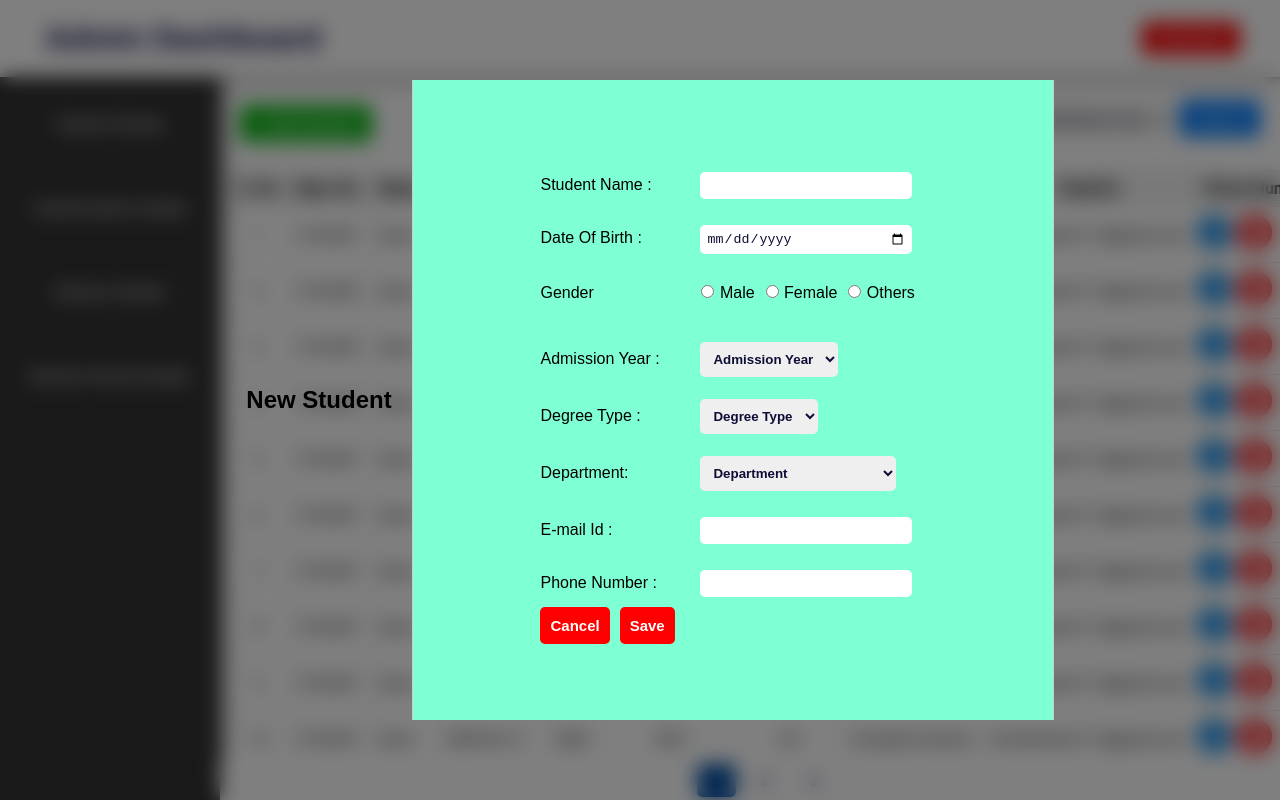
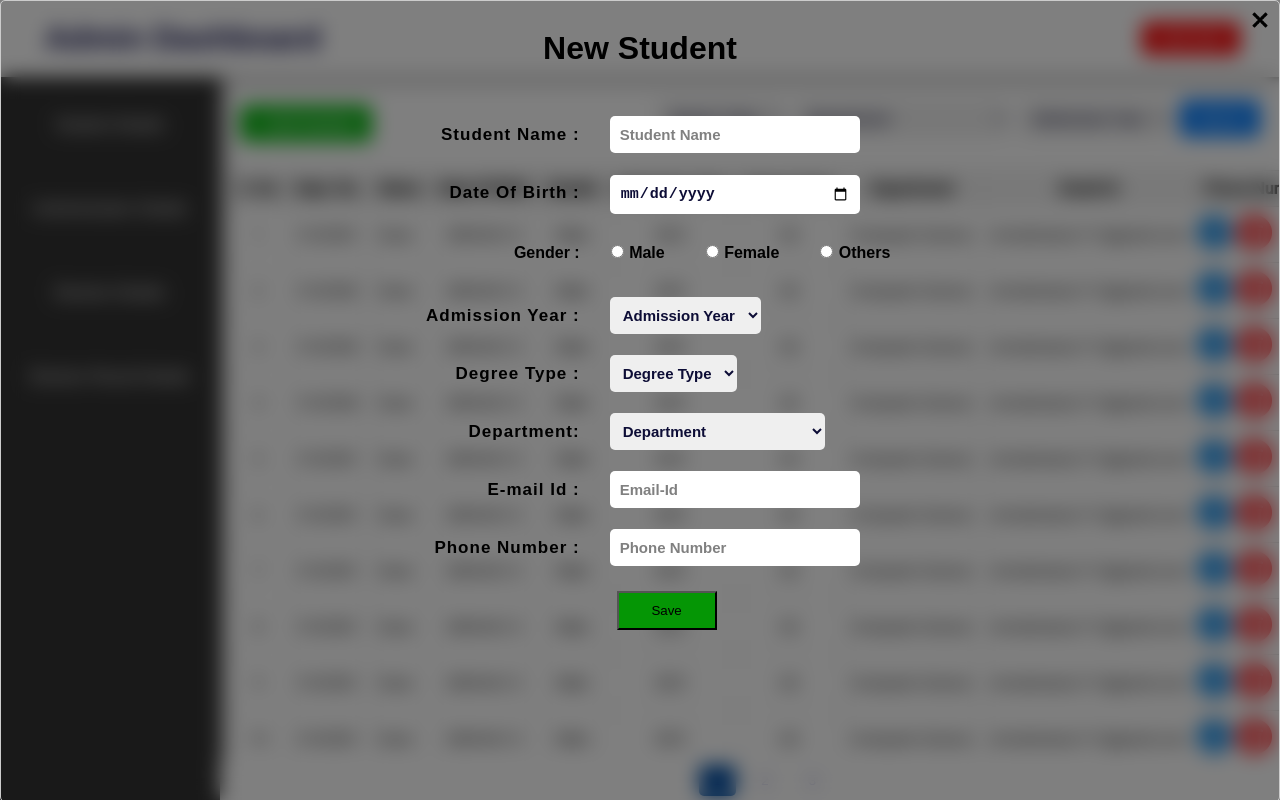
Before and after one commit to nirmalisrael/cvs-app, an Angular app: page /admin-page/student-editor in a window 1280 px wide. Both pictures are taken after a click on the button "+ Add Student". Shown: the top 800 px of the page. Built offline with nearby package versions, Linux system fonts and the light colour scheme.

Commit message:
finished student editor form lab pc

```diff
--- a/src/app/_module/student/_component/student-editor/student-editor.component.css
+++ b/src/app/_module/student/_component/student-editor/student-editor.component.css
@@ -36,7 +36,7 @@ body {
     text-shadow: 0px 0px 3px rgb(97, 97, 97);;
 }
 
-button {
+.top-navbar button {
     color: white;
     background-color: red;
     border: none;
@@ -119,6 +119,7 @@ button:hover {
     transition: background-color 0.3s;
     margin-left: 240px;
     margin-right: 20px;
+    border: none;
 }
 .add-student-btn:hover {
     background-color: rgb(4, 158, 12);
@@ -211,8 +212,11 @@ td:last-child {
   }
 
   td:last-child button {
+    border: none;
     position: relative; /* Adjust button position within the sticky column */
     z-index: 3; /* Ensure the buttons are above the sticky column */
+    transition: box-shadow 0.3s;
+
   }
 
 
@@ -313,24 +317,48 @@ td:last-child {
 }
 
     .confirmation-box {
-    background-color: #fff;
+        background-color: wheat;
+        font-size: 25px;
         padding: 20px;
         border-radius: 8px;
         text-align: center;
+        justify-content: center;
     }
 
     .confirmation-box p {
         margin-bottom: 10px;
         font-weight: bold;
+        color: darkred;
+        padding: 30px;
     }
 
     .confirmation-box button {
-    margin: 10px;
-    margin-bottom: 0;
+        margin: 20px;
+        width: 100px;
+        height: 40px;
+        margin-bottom: 30px;
         padding: 8px 16px;
+        font-size: 15px;
+        background-color: #fff;
         cursor: pointer;
+        border-radius: 5px;
+        transition: box-shadow 0.3s;
+        transition: all 0.3s;
+        border-width: 1px;
+        font-weight: bold;
     }
 
+    .confirmation-box .deleteButton:hover {
+        box-shadow: 0px 0px 10px black;
+        background-color: red;
+        color: white;
+        border: none;
+    }
+    .confirmation-box .cancelButton:hover {
+        box-shadow: 0px 0px 10px black;
+        background-color: lightgreen;
+        border: none;
+    }
 /* Add Student Form Styles */
 .add-student-form {
     position: fixed;
@@ -344,77 +372,95 @@ td:last-child {
     justify-content: center;
     align-items: center;
     z-index: 3;
+    transition: 100000ms;
   }
 
   .scrollable-container {
-    overflow-y: auto;
-    max-height: 80vh;
-    display: flex;
-    align-items: center;
-    justify-content: center;
+
+    height: 100%;
+    width: 100%;
   }
 
   .form-box {
-    text-align: left; /* Align form controls to the left */
+    text-align: left;
+     /* Align form controls to the left */
   }
 
   /* Add some basic styling to the form container */
-.add-student-form h2{
-    text-align: center; /* Adjust the width as needed */
-    margin: auto; /* Center the form on the page */
-}
 
 /* Style the form-box */
 .form-box {
-    width: 600px;
     height: 100vh;
-    padding: 20px;
     border: 1px solid #ccc;
     border-radius: 5px;
     display: flex;
     align-items: center;
     justify-content: center;
-    background-color: aquamarine;
+    /* margin-top: 200px; */
+    position: relative;
 }
-
- h2 {
-    padding: 20px;
-    top: 20px;
+.form-box form {
+    position: fixed;
+    top: 30px;
+}
+ .form-box form h1 {
+    text-align: center;
+    /* font-sizepx; */
+    margin-bottom: 20px;
 }
 
 /* Style labels */
 .form-box #label {
     display: inline-block;
-    width: 150px;
-    text-align: left;
-    margin-right: 10px;
+    width: 200px;
+    text-align: right;
+    margin-right: 30px;
     margin-top: 20px;
     margin-bottom: 10px;
+    font-size: 17px;
+    font-weight: bold;
+    letter-spacing: 1px;
 }
 
-.form-box #lable:hover {
-    border: none;
-}
+
 
 /* Style input fields */
 .form-box input, select {
-    width: 200px; /* Adjust the width as needed */
-    padding: 6px;
+    width: 230px; /* Adjust the width as needed */
+    padding: 10px;
     margin-bottom: 10px;
     border-width: 1px;
     border: none;
-
+    font-size: 15px;
     border-radius: 5px;
     border-color: black;
     border: none;
     outline: none;
     color: rgb(13, 13, 54);
     transition: box-shadow 0.3s ease;
+    font-weight: bold;
 }
+
+.form-box input:focus, select:focus {
+    box-shadow: 0 0 10px rgb(13, 13, 54);
+}
+.form-box input::placeholder {
+    color: grey;
+}
+
+#defaultOption {
+    color: gray;
+}
+.gender label  {
+    margin-bottom: 0px;
+    margin-left: 30px;
+    font-weight: bold;
+}
+
 
 /* Style radio buttons */
 div[for="gender"] {
-    margin-bottom: 10px;
+    margin-bottom: 0px;
 }
 
 .gender-options {
@@ -430,60 +476,37 @@ div[for="gender"] {
     width: 15px;
 }
 
-.gender-options label{
-    width: 160px;
-
+.gender-options label#genderLable{
+    width: 200px;
+    font-weight: bold;
     margin-top: 20px;
-    margin-bottom: 10px;
+    margin-bottom: 0px;
+    text-align: right;
 }
 /* Style buttons */
-.form-box button {
+.form-box form .save-button {
+    height: fit-content;
+    width: 100px;
     padding: 10px;
-    margin-right: 10px;
+    margin: 15px;
     cursor: pointer;
+    background-color: rgb(5, 150, 5);
+    position: fixed;
+    left: 47%;
 }
 
-/* Clearfix to handle floating elements */
-/* .clearfix::after {
-    content: "";
-    clear: both;
-    display: table;
-} */
 
-/*
- .form-box input,
-  .form-box select {
-    display: inline-block;
-    width: fit-content;
+
+.form-box form img{
+    position: fixed;
+    top: 0;
+    right: 0;
+    width: 20px;
+    /* height: 20px; */
+    cursor: pointer;
     padding: 10px;
-    margin-bottom: 16px;
-    border: 1px solid #ddd;
-    border-radius: 4px;
-    box-sizing: border-box;
 }
 
- .add-student-form .option-picker {
-    display: inline-block;
-    width: fit-content;
-    padding: 10px;
-    margin-bottom: 16px;
-    border: 1px solid #ddd;
-    border-radius: 4px;
-    box-sizing: border-box;
-    appearance: none;
+.form-box form img:hover {
+    box-shadow: 0px 0px 5px #333;
 }
-  .add-student-form button {
-    padding: 12px 24px;
-    margin: 10px;
-    cursor: pointer;
-    background-color: #3498db;
-    color: #fff;
-    border: none;
-    border-radius: 4px;
-    transition: background-color 0.3s ease;
-  }
-
-  button:hover {
-    background-color: #2980b9;
-  }
-   */
--- a/src/app/_module/student/_component/student-editor/student-editor.component.html
+++ b/src/app/_module/student/_component/student-editor/student-editor.component.html
@@ -17,16 +17,19 @@
 
                 </div>
                 <div class="option-container">
-                    <select class="option-picker" id="degreeType" aria-placeholder="Degree Type">
-                        <option value="" disabled selected>Degree Type</option>
+                   <!-- your-component.component.html -->
+                    <select [(ngModel)]="selectedDegreeType" class="option-picker" name="degreeType">
+                        <option [ngValue]="undefined" disabled selected>Degree Type</option>
                         <option *ngFor="let type of degreeTypeOptions" [value]="type">{{ type }}</option>
                     </select>
-                    <select class="option-picker" id="department">
-                        <option value="" disabled selected>Department</option>
+
+
+                    <select class="option-picker" id="department" [(ngModel)]="selectedDepartment">
+                        <option [ngValue]="undefined" disabled selected>Department</option>
                         <option *ngFor="let dept of departmentOptions" [value]="dept">{{ dept }}</option>
                     </select>
-                    <select class="option-picker" id="admissionYear">
-                        <option value="" disabled selected>Admission Year</option>
+                    <select class="option-picker" id="admissionYear"[(ngModel)]="selectedAdmissionYear">
+                        <option [ngValue]="undefined" disabled selected>Admission Year</option>
                         <option value="2021">2021</option>
                         <option value="2022">2022</option>
                         <option value="2023">2023</option>
@@ -68,7 +71,9 @@
                                     <td>{{student.phoneNumber}}</td>
                                     <td  style="text-align: left;"><address>{{student.address}}</address></td>
                                     <td>
-                                        <button class="modify-student-btn"><img src="assets/student-editor/modify.png" alt="del"></button>
+                                        <button class="modify-student-btn" (click)="opentModifyStudentForm(student)">
+                                            <img src="assets/student-editor/modify.png" alt="del">
+                                        </button>
                                         <button class="remove-student-btn" (click)="openDeleteConfirmation(student.deptNo)">
                                             <img src="assets/student-editor/delete.png" alt="modify">
                                         </button>
@@ -93,23 +98,30 @@
             <div class="add-student-form" *ngIf="showAddStudentForm">
 
                 <div class="scrollable-container">
-                    <h2>New Student</h2>
+
                     <div class="form-box">
 
-                        <form (ngSubmit)="submitAddStudentForm()">
+                        <form (ngSubmit)="submitAddStudentForm(studentRequest)">
+                            <h1>{{formHeading}}</h1>
+                            <div *ngIf="showDeptNo">
+                                <label for="deptNo" id="label">Dept. Number : </label>
+                                <input type="text" name="deptNo" placeholder="Dept No" [(ngModel)]="deptNo" id="deptNo" required>
+                            </div>
+                            <br>
                             <label for="studentName" id="label">Student Name : </label>
-                            <input type="text" name="studentName" [(ngModel)]="studentRequest.studentName" id="studentName" required>
+                            <input type="text" name="studentName" placeholder="Student Name" [(ngModel)]="studentRequest.studentName" id="studentName" required>
                             <br>
                             <label for="dateOfBirth"id="label">Date Of Birth : </label>
                             <input type="date" name="dateOfBirth" [(ngModel)]="studentRequest.dateOfBirth" id="dateOfBirth" required>
                             <br>
                             <div class="gender-options">
-                                <label for="gender">Gender</label>
+                                <label for="gender" id="genderLable">Gender : </label>
                                 <div *ngFor="let gender of genderOptions" class="gender">
-                                    <label>
+                                    <label style="font-weight: bold;">
                                         <input
                                             type="radio"
                                             name="gender"
+                                            class="genderInput"
                                             [(ngModel)]="studentRequest.gender"
                                             [value]="gender"
                                         />
@@ -120,33 +132,33 @@
 
                             <br>
                             <label for="admissionYear"id="label">Admission Year : </label>
-                            <select class="option-picker" id="admissionYear">
-                                <option value="" disabled selected>Admission Year</option>
+                            <select class="option-picker" id="admissionYear" [(ngModel)]="studentRequest.admissionYear" name="admissionYear">
+                                <option [ngValue]="undefined"  disabled selected id="defaultOption">Admission Year</option>
                                 <option value="2021">2021</option>
                                 <option value="2022">2022</option>
                                 <option value="2023">2023</option>
                            </select>
                            <br>
                             <label for="degreeType"id="label">Degree Type : </label>
-                            <select class="option-picker" id="degreeType" aria-placeholder="Degree Type">
-                                <option value="" disabled selected>Degree Type</option>
+                            <select class="option-picker" id="degreeType" placeholder="Degree Type" [(ngModel)]="studentRequest.degreeType" name="degreeType">
+                                <option [ngValue]="undefined" disabled selected>Degree Type</option>
                                 <option *ngFor="let type of degreeTypeOptions" [value]="type">{{ type }}</option>
                             </select>
                             <br>
                             <label for="department"id="label">Department: </label>
-                            <select class="option-picker" id="department">
-                                <option value="" disabled selected>Department</option>
+                            <select class="option-picker" id="department" [(ngModel)]="studentRequest.department" name="department">
+                                <option [ngValue]="undefined" disabled selected>Department</option>
                                 <option *ngFor="let dept of departmentOptions" [value]="dept">{{ dept }}</option>
                             </select>
                             <br>
                             <label for="emailId"id="label">E-mail Id : </label>
-                            <input type="email" name="emailId" [(ngModel)]="studentRequest.emailId" id="emailId" required>
+                            <input type="email" placeholder="Email-Id" name="emailId" [(ngModel)]="studentRequest.emailId" id="emailId" required>
                             <br>
                             <label for="phoneNumber"id="label">Phone Number : </label>
-                            <input type="phoneNumber" name="phoneNumber" [(ngModel)]="studentRequest.phoneNumber" id="phoneNumber" required>
+                            <input type="number" placeholder="Phone Number" name="phoneNumber" [(ngModel)]="studentRequest.phoneNumber" id="phoneNumber" required>
                             <br>
-                            <button type="button" (click)="cancelAddStudentForm()">Cancel</button>
-                            <button type="submit">Save</button>
+                            <a (click)="cancelAddStudentForm()"><img src="assets/student-editor/close-icon.png" alt="close-icon"></a>
+                            <button type="submit" class="save-button">{{formButton}}</button>
                         </form>
                     </div>
                 </div>
@@ -155,8 +167,8 @@
             <div class="delete-confirmation" *ngIf="showDeleteConfirmation">
                 <div class="confirmation-box">
                     <p>Are you sure you want to delete this student {{studentDeptNo}}?</p>
-                    <button (click)="cancelDelete()">Cancel</button>
-                    <button (click)="confirmDelete()">Delete</button>
+                    <button (click)="cancelDelete()" class="cancelButton">Cancel</button>
+                    <button (click)="confirmDelete()" class="deleteButton">Delete</button>
                 </div>
             </div>
         </div>
--- a/src/app/_module/student/_component/student-editor/student-editor.component.ts
+++ b/src/app/_module/student/_component/student-editor/student-editor.component.ts
@@ -11,7 +11,8 @@ import { StudentRequest } from '../../_dto/student-request';
   styleUrls: ['./student-editor.component.css']
 })
 export class StudentEditorComponent {
-  degreeTypeOptions: string[] = [];
+
+  degreeTypeOptions = Object.values(DegreeType);
   departmentOptions: string[] = [];
 
   currentPage: number = 1;
@@ -19,12 +20,17 @@ export class StudentEditorComponent {
   pages: number[] = [];
   genderOptions = Object.values(Gender);
 
+  showDeptNo = false;
   showDeleteConfirmation = false;
   studentDeptNo: string = '';
+  formHeading: string = '';
+  formButton: string = '';
+  deptNo?: string;
 
   selectedDateOfBirth?: Date;
   selectedDegreeType?: DegreeType;
   selectedDepartment?: Department;
+  selectedAdmissionYear?: number;
 
   showPagination: boolean = false;
   showAddStudentForm = false;
@@ -90,9 +96,14 @@ export class StudentEditorComponent {
 
   ]
   studentRequest: StudentRequest = new StudentRequest();
+  studentResponse: StudentResponse = new StudentResponse();
+
 
   ngOnInit() {
-    this.populateDegreeTypeOptings();
+    this.studentRequest = {
+      degreeType: undefined // Set an initial value to undefined or a valid DegreeType enum value
+    };
+    // this.populateDegreeTypeOptings();
     this.populateDepartmentOptings();
     this.calculatePages();
     console.log(this.studentList.length)
@@ -142,8 +153,6 @@ export class StudentEditorComponent {
   }
 
   confirmDelete(): void {
-    // this.studentService.removeStudent(this.studentIdToDelete);
-    // this.students = this.studentService.getStudents();
     this.closeDeleteConfirmation();
   }
 
@@ -156,19 +165,35 @@ export class StudentEditorComponent {
   }
 
   openAddStudentForm(): void {
+    this.formHeading = 'New Student';
+    this.formButton = 'Save';
     this.showAddStudentForm = true;
   }
 
-  submitAddStudentForm(): void {
+  opentModifyStudentForm(studentResponse: StudentResponse) {
+    this.studentRequest = studentResponse;
+    this.deptNo = studentResponse.deptNo;
+    this.formHeading = 'Modify Student';
+    this.formButton = 'Update';
+    this.showDeptNo = true;
+    this.openAddStudentForm();
+
+  }
+
+  submitAddStudentForm(studentRequest: StudentRequest): void {
     // Call your service method to add the new student with this.newStudentRequest
     // Reset the form and close the popup
-    this.studentRequest = new StudentRequest();
+    this.studentRequest = studentRequest;
+    console.log(studentRequest);
     this.showAddStudentForm = false;
+    this.showDeptNo = false;
+
   }
 
   cancelAddStudentForm(): void {
     // Reset the form and close the popup
     this.studentRequest = new StudentRequest();
     this.showAddStudentForm = false;
+    this.showDeptNo = false;
   }
 }
```
Also changed, not shown: src/assets/student-editor/close-icon.png (added). Lines whose indentation alone changed are shown as unchanged.
